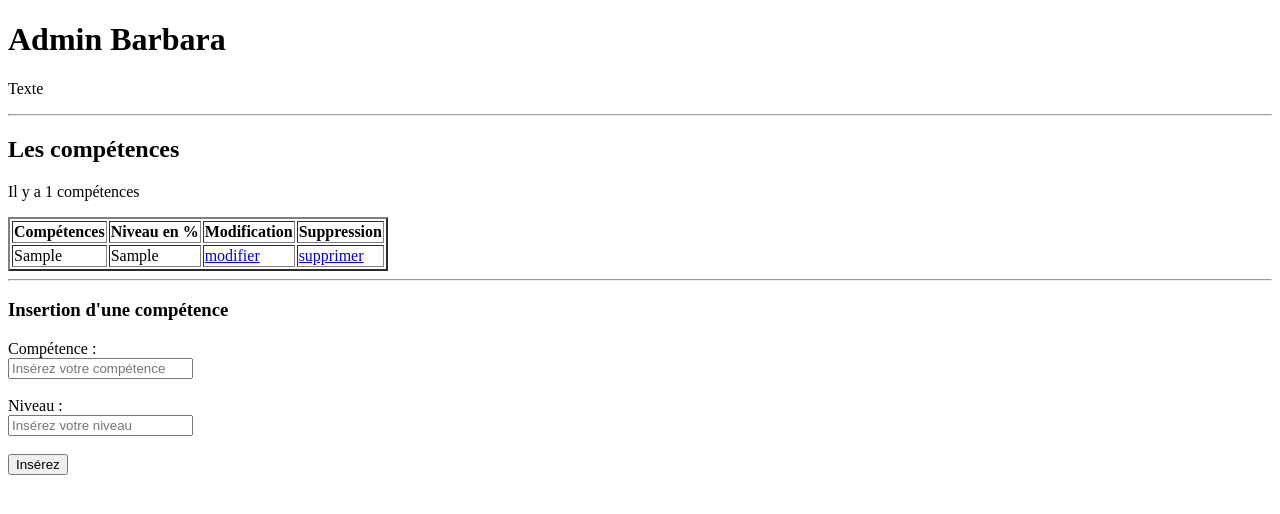
After one commit to babadam/barbara_site_CV, a PHP site: page /competences.php in a window 1280 px wide. The commit adds this page. Shown: the top 514 px of the page. Run offline with PHP 8.4, Linux system fonts and the light colour scheme; data comes from the database, SQL or seed files in the repository; tables that the repository leaves empty or names only in its code hold one stand-in row (values such as "Sample post").

Commit message:
comit n° 11
création formulaire insertion BDD, suppression BDD,

```diff
--- /dev/null
+++ b/admin/competences.php
@@ -0,0 +1,83 @@
+<?php
+require('connexion.php');
+$resultat = $pdoCV -> query("SELECT * FROM t_utilisateurs");
+$ligne_utilisateur = $resultat -> fetch(PDO::FETCH_ASSOC);
+
+// Gestion des contenus de la BDD compétence
+
+// Insertion d'une compétence
+if(isset($_POST['competence'])){ // Si on a posté une nouvelle compétence
+    if(!empty($_POST['competence']) && !empty($_POST['c_niveau'])){ // Si compétence n'est pas vide
+        $competence = addslashes($_POST['competence']);
+        $c_niveau = addslashes($_POST['c_niveau']);
+        $pdoCV -> exec("INSERT INTO t_competences (id_competence, competence, c_niveau, utilisateur_id) VALUES (NULL, '$competence', '$c_niveau', '1')"); // mettre $id_utilisateur quand on l'aura dans la variable de session
+        header("location: competences.php");
+        exit();
+
+    }// ferme if n'est pas vide
+
+} // ferme le if isset insertion
+
+// Supression d'une compétence
+if(isset($_GET['id_competence'])){ // on récupère la compétence par son ID dans l'url
+    $efface = $_GET['id_competence'];
+    $resultat = " DELETE FROM t_competences WHERE id_competence = '$efface' ";
+    $pdoCV ->query($resultat);
+    header("location: competences.php");
+} // ferme le if isset supression
+?>
+
+<!DOCTYPE html>
+<html lang="fr">
+    <head>
+        <head>
+            <meta charset="UTF-8">
+            <meta name="viewport" content="width=device-width, initial-scale=1.0">
+            <meta http-equiv="X-UA-Compatible" content="ie=edge">
+            <title>Admin : <?= $ligne_utilisateur['pseudo']?> </title>
+        </head>
+    </head>
+    <body>
+        <h1>Admin <?= $ligne_utilisateur['prenom']?></h1>
+        <p>Texte</p>
+        <hr>
+        <?php
+            $resultat = $pdoCV -> prepare("SELECT * FROM t_competences");
+            $resultat -> execute();
+            $nbr_competences =  $resultat -> rowCount();
+        ?>
+        <h2> Les compétences</h2>
+        <p> Il y a <?= $nbr_competences; ?> compétences</p>
+
+        <table border="2">
+            <tr>
+                <th>Compétences</th>
+                <th>Niveau en %</th>
+                <th>Modification</th>
+                <th>Suppression</th>
+            </tr>
+            <tr>
+            <?php while($ligne_competence = $resultat -> fetch(PDO::FETCH_ASSOC) ) {?>
+               <td><?php echo $ligne_competence['competence'] ;?></td>
+               <td><?php echo $ligne_competence['c_niveau']; ?></td>
+               <td><a href="#">modifier</a></td>
+               <td><a href="competences.php?id_competence=<?= $ligne_competence['id_competence']; ?>">supprimer</a></td>
+           </tr>
+            <?php } ?>
+        </table>
+        <hr>
+
+        <h3>Insertion d'une compétence</h3>
+
+            <!--formulaire d'insertion-->
+            <form action="competences.php" method="post">
+                <label for="competence"> Compétence :</label><br>
+                <input type="text" name="competence" id="competence" placeholder="Insérez votre compétence"><br><br>
+
+                <label for="niveau"> Niveau :</label><br>
+                <input type="text" name="c_niveau" id="niveau" placeholder="Insérez votre niveau"><br><br>
+
+                <input type="submit" value="Insérez">
+            </form>
+    </body>
+</html>
```
Also changed, not shown: admin/index.php (+7 -0 lines).
